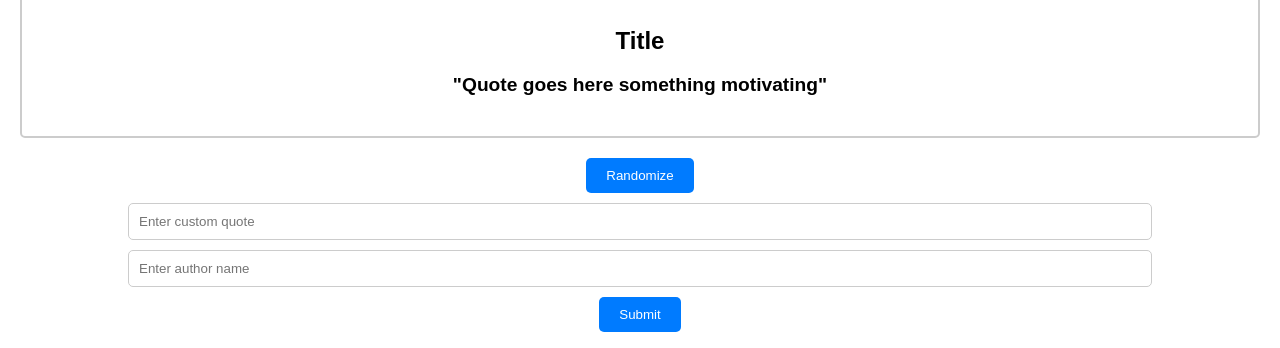
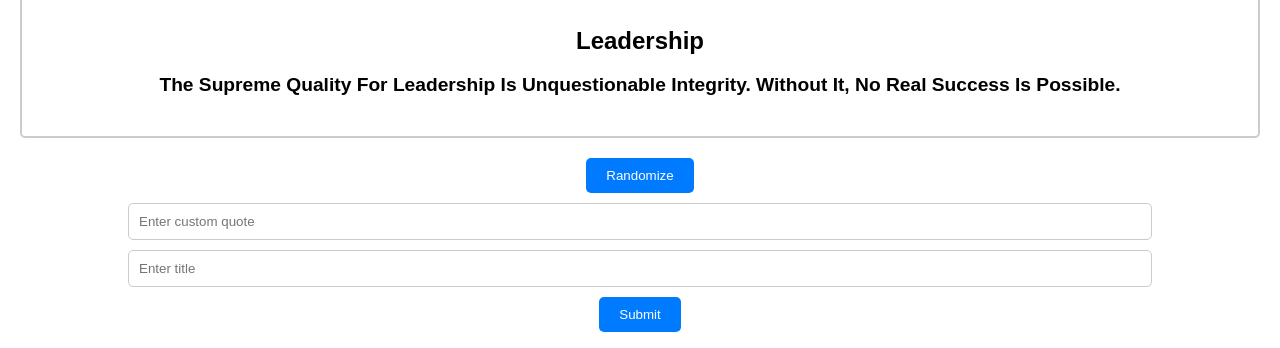
Before and after one commit to MAuriliaTTP/Assignment-4, a plain HTML site: page index.html in a window 1280 px wide. Both pictures are taken after a click on the button "Randomize". Shown: the part 465-813 px from the top of the page. Drawn offline with Linux system fonts and the light colour scheme.

Commit message:
Finished Code

```diff
--- a/index.html
+++ b/index.html
@@ -20,7 +20,7 @@
 
     <form id="poster-form">
       <input type="text" id="poster-form-quote" placeholder="Enter custom quote">
-      <input type="text" id="poster-form-author" placeholder="Enter author name">
+      <input type="text" id="titleInput" placeholder="Enter title">
       <button id="submit">Submit</button>
     </form>
 
--- a/script.js
+++ b/script.js
@@ -1,53 +1,60 @@
 // Retrieve DOM elements
-// TODO: Get references to the required DOM elements using document.getElementById()
+const posterImage = document.getElementById('poster-image');
+const posterTitle = document.getElementById('poster-title');
+const posterQuote = document.getElementById('poster-quote');
+const randomizeButton = document.getElementById('randomize');
+const submitButton = document.getElementById('submit');
+const quoteInput = document.getElementById('poster-form-quote');
 
 // Array of predefined poster objects
 const posters = [
   {
-    image: 'image-url-1.jpg',
-    title: 'Poster 1',
-    quote: 'Quote 1',
+    imageSrc: 'https://img.fruugo.com/product/6/75/21266756_max.jpg',
+    title: 'Achievement',
+    quote: 'This is one small step for man, One giant leap for mankind.',
   },
   {
-    image: 'image-url-2.jpg',
-    title: 'Poster 2',
-    quote: 'Quote 2',
+    imageSrc: 'https://encrypted-tbn0.gstatic.com/images?q=tbn:ANd9GcR4Ux6A3Ajks4n_dR6iT-tORkBd3CIsPD7uLA&usqp=CAU',
+    title: 'Determination',
+    quote: 'What lies behind us and what lies ahead of us are tiny matters compared to what lives within us.',
   },
   {
-    image: 'image-url-3.jpg',
-    title: 'Poster 3',
-    quote: 'Quote 3',
+    imageSrc: 'https://encrypted-tbn0.gstatic.com/images?q=tbn:ANd9GcReeh-CsyzzNG4NuIpAporr-V891fTAadBLLg&usqp=CAU',
+    title: 'Leadership',
+    quote: 'The Supreme Quality For Leadership Is Unquestionable Integrity. Without It, No Real Success Is Possible.',
   },
   // Add more poster objects as needed
 ];
 
 // Event listener for randomize button
-// TODO: Add an event listener to the randomizeButton that calls a function when clicked
+randomizeButton.addEventListener('click', generateRandomPoster);
 
 // Event listener for submit button
-// TODO: Add an event listener to the submitButton that calls a function when clicked
+submitButton.addEventListener('click', generateCustomPoster);
 
 // Function to generate a random poster
 function generateRandomPoster() {
-  // TODO: Generate a random index within the range of the posters array length
-
-  // TODO: Retrieve the random poster object from the posters array
-
-  // TODO: Call the function to update the DOM with the values from the random poster object
+  const randomIndex = Math.floor(Math.random() * posters.length);
+  const randomPoster = posters[randomIndex];
+  updatePoster(randomPoster);
 }
 
 // Function to generate a custom poster
 function generateCustomPoster(event) {
-  event.preventDefault();
-
-  // TODO: Retrieve the entered quote and author from the input fields
-
-  // TODO: Create a custom poster object with the entered values
-
-  // TODO: Call the function to update the DOM with the values from the custom poster object
-}
+    event.preventDefault();
+    const customQuote = quoteInput.value || 'No quote provided';
+    const customTitle = titleInput.value || 'No title provided';
+    const customPoster = {
+      imageSrc: 'https://cdn3.successories.com/products/6611969dz-751680-motivational-posters-integrity-island-motivational-poster.jpg',
+      title: customTitle,
+      quote: customQuote,
+    };
+    updatePoster(customPoster);
+  }
 
 // Function to update the poster content in the DOM
-function updatePoster(imageUrl, title, quote) {
-  // TODO: Update the DOM with the values provided for the poster image, title, and quote
+function updatePoster(poster) {
+  posterImage.src = poster.imageSrc;
+  posterTitle.textContent = poster.title;
+  posterQuote.textContent = poster.quote;
 }
```
